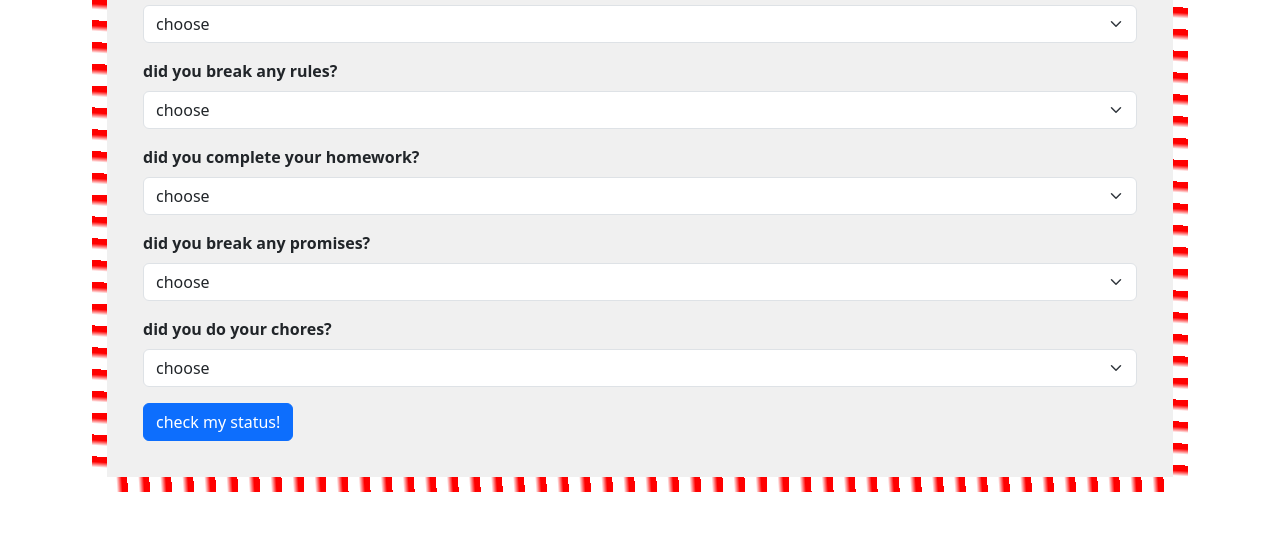
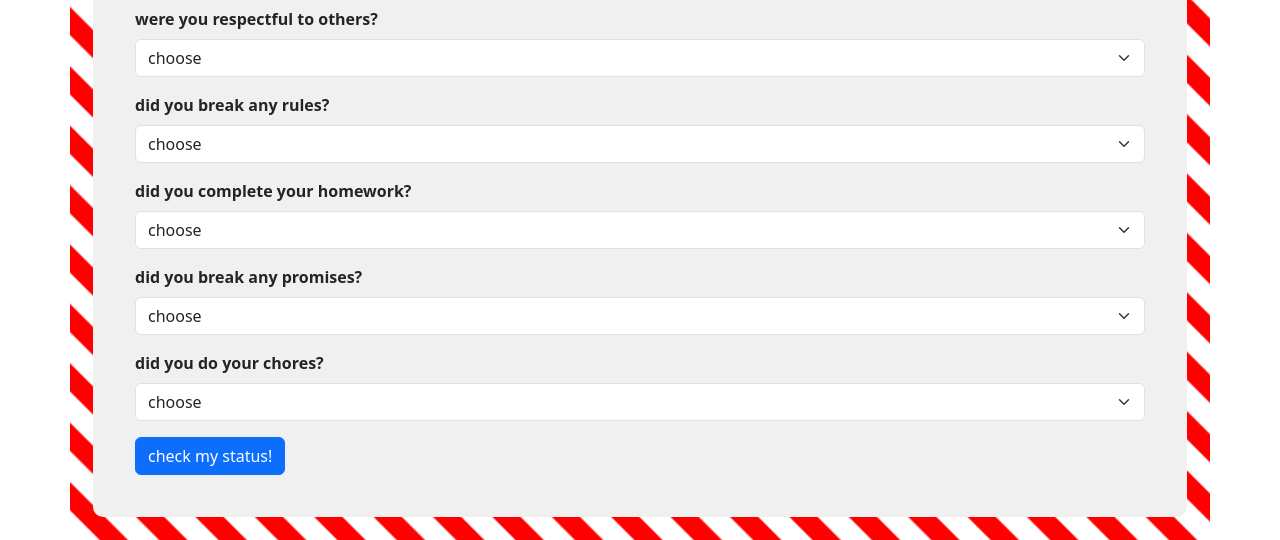
Before and after one commit to ajohaa/naughtynicelist, a plain HTML site: page index.html in a window 1280 px wide. Shown: the part 300-840 px from the top of the page. Before the commit the page ends 802 px from the top, so only its background shows below. Drawn offline with nearby package versions, Linux system fonts and the light colour scheme; a web font is replaced by a local one.

Commit message:
fixed border

```diff
--- a/index.html
+++ b/index.html
@@ -23,7 +23,7 @@
         <div class="container">
             <div class="row justify-content-center">
                 <div class="col-12">
-                    <div class="card candy-cane-border">
+                    <div class="card">
                         <img class="card-img-top" src="holder.js/100x180/" alt="Title" />
                         <div class="card-body">
                             <h1 class="card-title text-center">The NORTH POLE's</h1>
--- a/style.css
+++ b/style.css
@@ -1,4 +1,19 @@
-
+.container {
+    position: relative;
+    margin-top: 30px;
+    padding: 13px;
+    border-radius: 10px;
+    background-image: repeating-linear-gradient(
+        45deg,
+        #ffffff,
+        #ffffff 20px,
+        /* Add 1px of blur to the transition between white and red */
+        #ff0000 calc(20px + 2px),
+        #ff0000 40px,
+        /* Add 1px of blur to the transition back to white */
+        #ffffff calc(40px + 2px)
+    );
+}
 
 .card {
     background-color: #f0f0f0;
@@ -8,26 +23,11 @@ border: 6px solid transparent;
     margin: 10px;
 }
 
-
-.candy-cane-border {
-  /* Creates the red and white diagonal stripe pattern */
-  border-image-source: repeating-linear-gradient(
-    45deg,
-    #fff,      /* White start */
-    #fff 8px,  /* White end at 8px */
-    #ff0000,   /* Red start */
-    #ff0000 16px /* Red end at 16px. The pattern repeats every 16px */
-  );
-  /* Ensures the image covers the entire border area */
-  border-image-slice: 1;
-  /* Sets the actual width of the border */
-  border-width: 15px;
-}
-
 h1 {
     font-family: ff-scala-jewel-crystal, sans-serif;
     font-weight: 400;
     font-style: normal;
+    color: #77c7f5
 }
 
 h2 {
@@ -42,11 +42,6 @@ h2 {
     font-style: normal;
     color: #d35656;
 }
-    .And {
-        font-family: tuppence, serif;
-        font-weight: 400;
-        font-style: normal;
-    }
 
 .Nice {
     font-family: chonky-poster, sans-serif;
```
Lines whose indentation alone changed are shown as unchanged.
